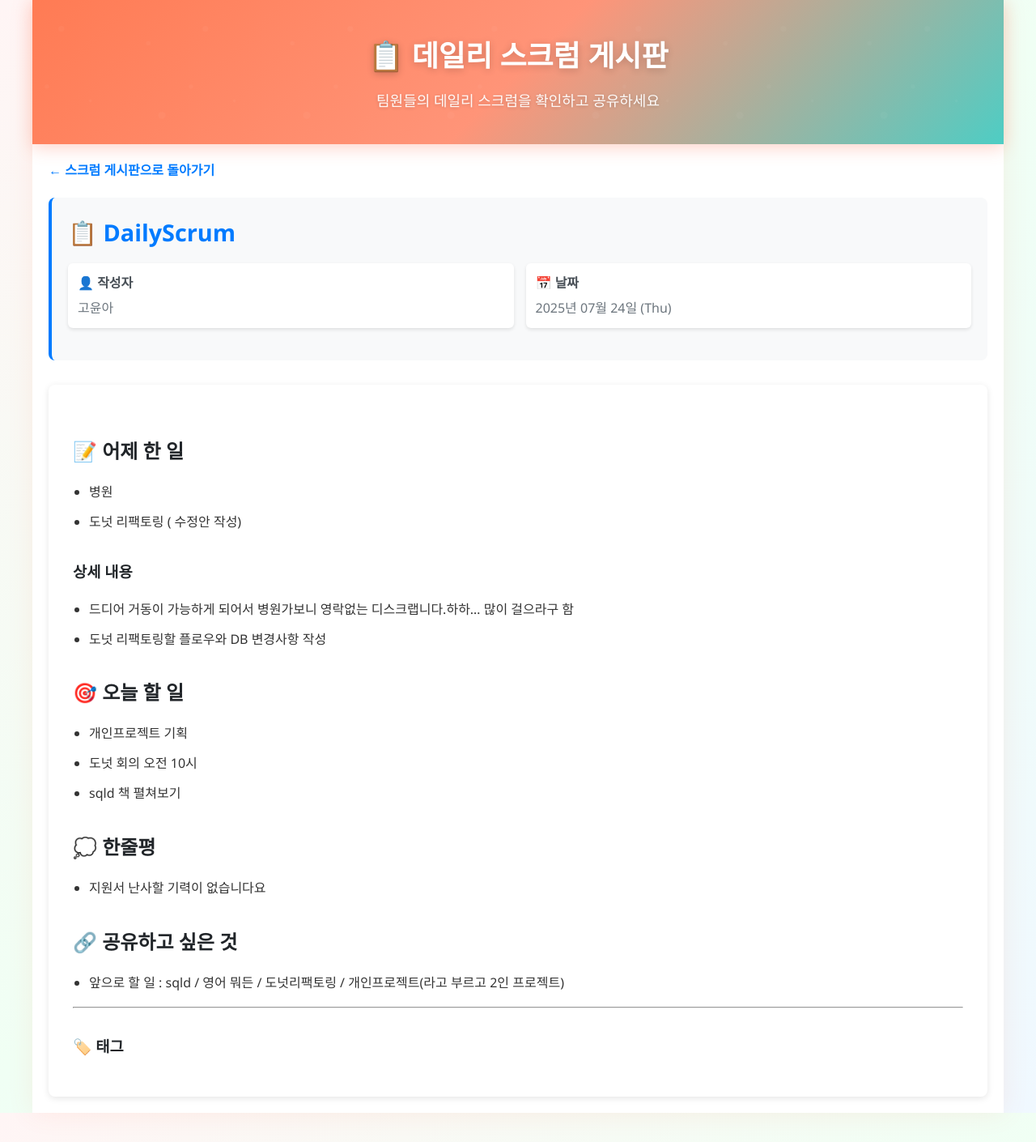
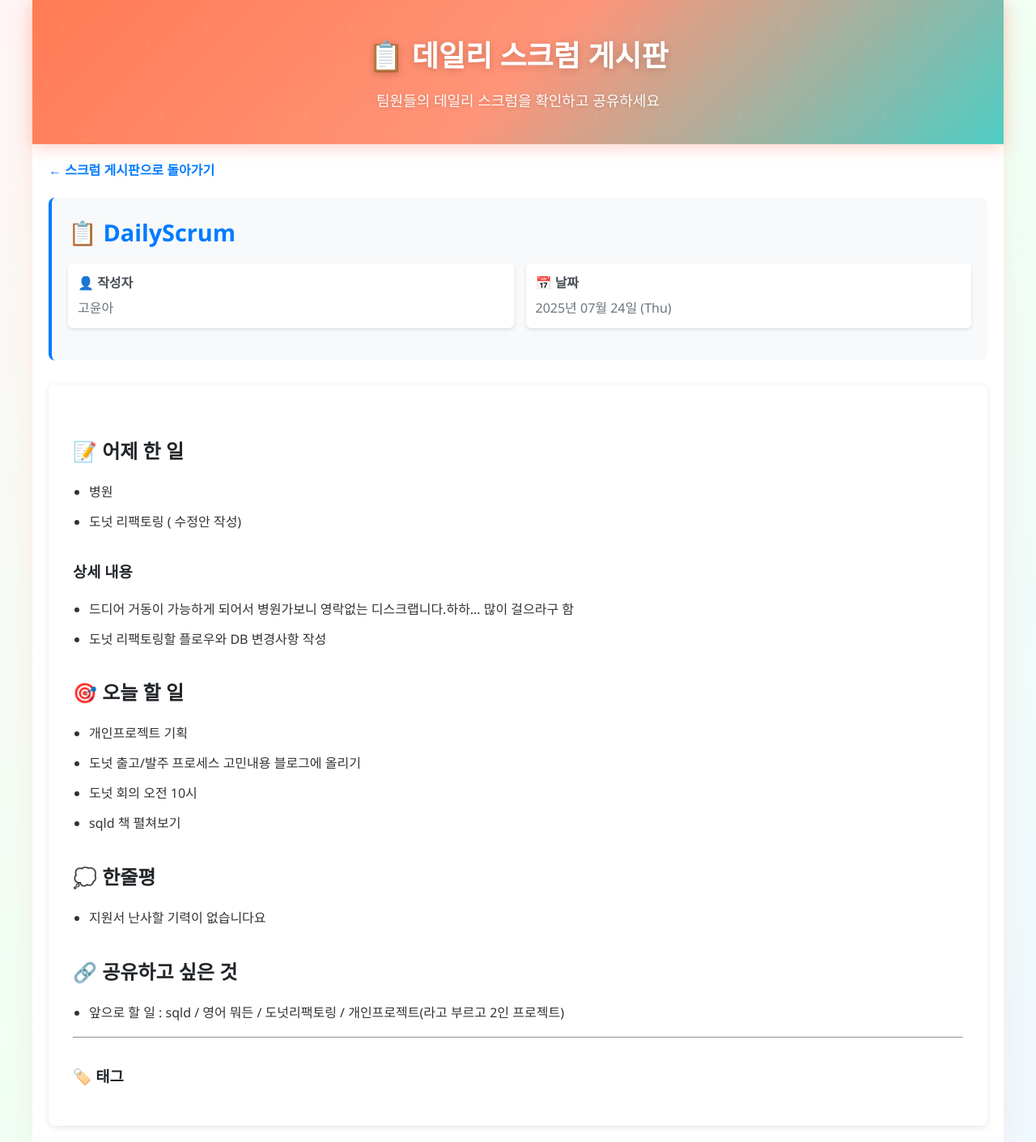
Before and after one commit to ssg6-dailylog/scrum, a Jekyll site: the page built from _posts/July, 2025/2025-07-24/2025-07-24-고윤아-DailyScrum.md, in a window 1280 px wide. Shown: the whole page at 81% size. Built offline with Jekyll 4.4.1, drawn with Linux system fonts in a browser that asks for light colours.

Commit message:
고윤아 scrum

```diff
--- a/_posts/July, 2025/2025-07-24/2025-07-24-고윤아-DailyScrum.md
+++ b/_posts/July, 2025/2025-07-24/2025-07-24-고윤아-DailyScrum.md
@@ -21,6 +21,7 @@ categories: [scrum]
 ## 🎯 오늘 할 일
 
 - 개인프로젝트 기획
+- 도넛 출고/발주 프로세스 고민내용 블로그에 올리기
 - 도넛 회의 오전 10시
 - sqld 책 펼쳐보기
 
```
